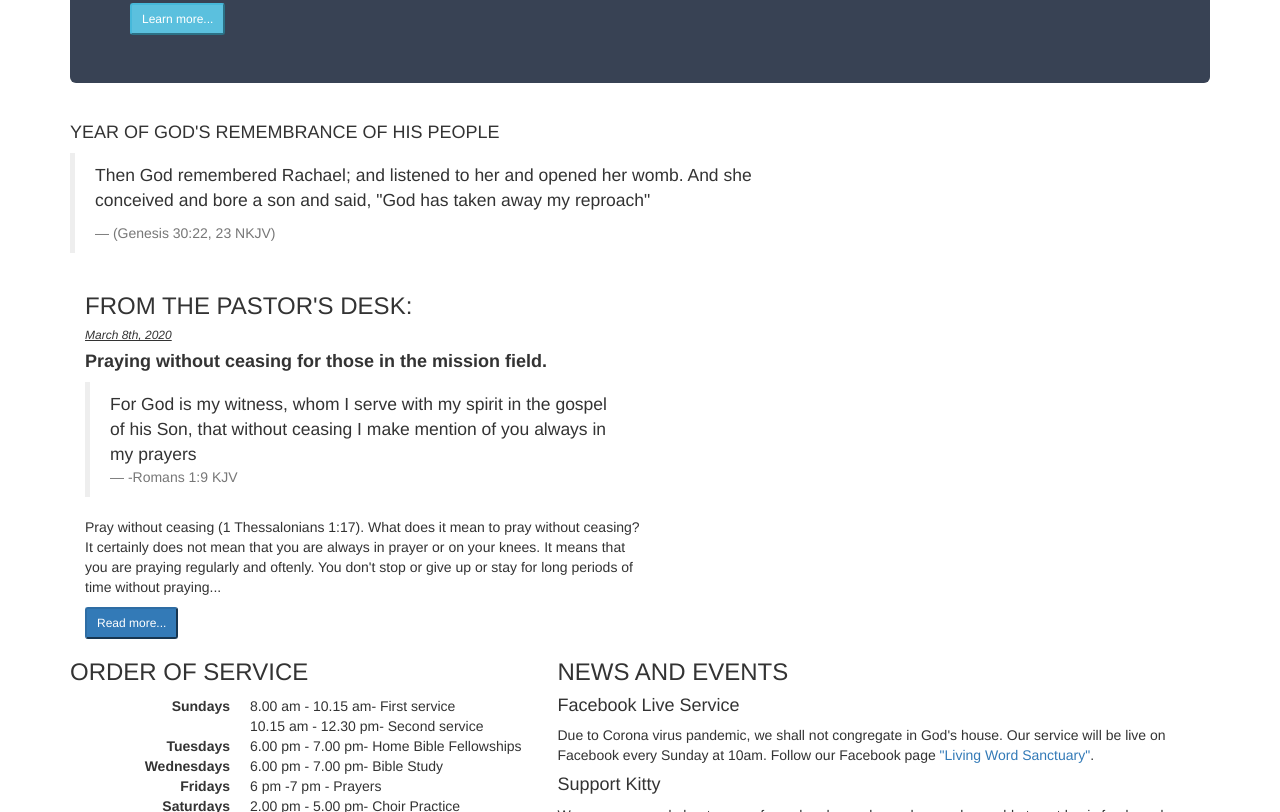
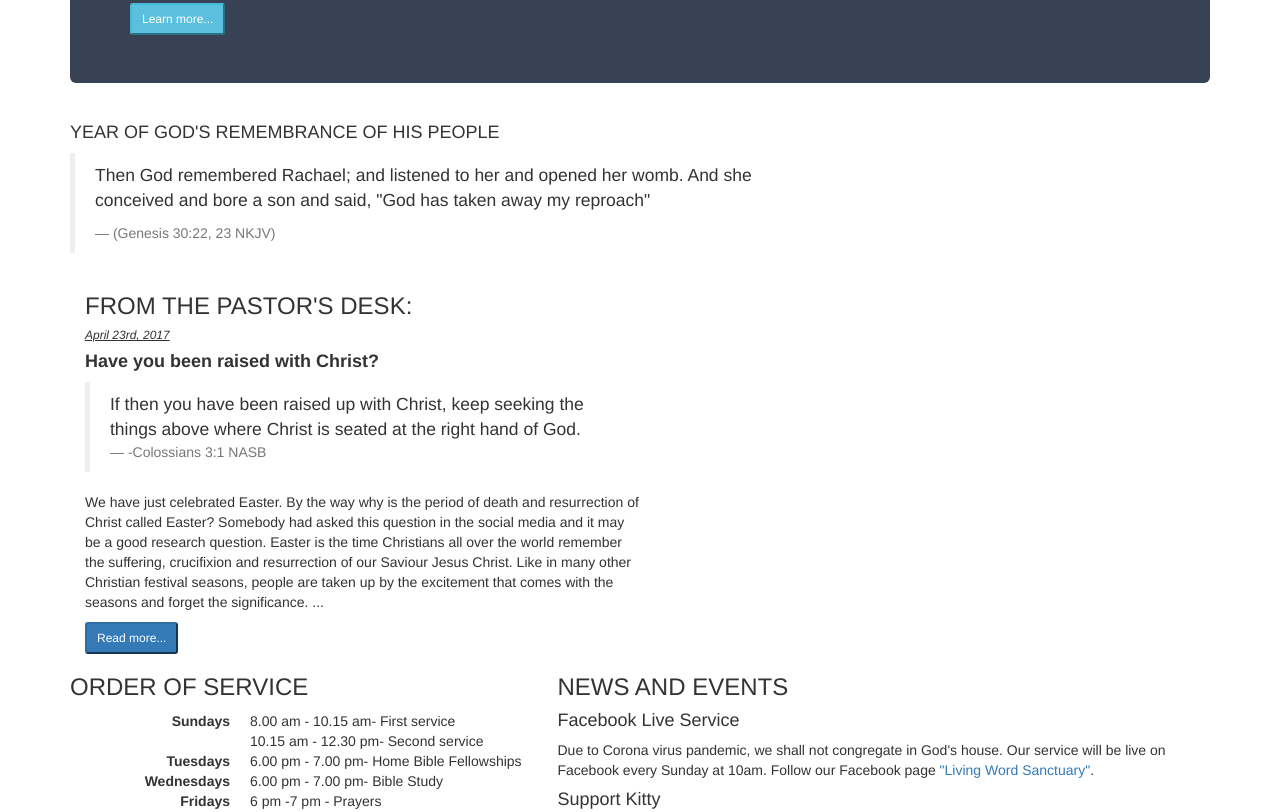
Before and after one commit to Livingwordsanctuary/dcmiritini, a plain HTML site: page index.html in a window 1280 px wide. Shown: the part 414-1226 px from the top of the page. Drawn offline with nearby package versions, Linux system fonts and the light colour scheme.

Commit message:
Update index.html

```diff
--- a/index.html
+++ b/index.html
@@ -127,13 +127,16 @@
 		<div class="row">
 			<div class="col-sm-6">
 				<h3>FROM THE PASTOR'S DESK:</h3>
-				<h6><em><u>March 8th, 2020</u></em></h6>
-				<h4><b>Praying without ceasing for those in the mission field.</b></h4>
+				<h6><em><u>April 23rd, 2017</u></em></h6>
+				<h4><b>Have you been raised with Christ?</b></h4>
 				<p>
 					<blockquote>
-						For God is my witness, whom I serve with my spirit in the gospel of his Son, that without ceasing I make mention of you always in my prayers <footer>-Romans 1:9 KJV</footer>
-					</blockquote></p>
-					<p>Pray without ceasing (1 Thessalonians 1:17). What does it mean to pray without ceasing? It certainly does not mean that you are always in prayer or on your knees. It means that you are praying regularly and oftenly. You don't stop or give up or stay for long periods of time without praying...</p>
+						If then you have been raised up with Christ, keep seeking the things above where Christ is seated at the right hand of God.
+						<footer>-Colossians 3:1 NASB</footer>
+					</blockquote>
+				</p>
+					<p>We have just celebrated Easter. By the way why is the period of death and resurrection of Christ called Easter? Somebody had asked this question in the social media and it may be a good research question. Easter is the time Christians all over the world remember the suffering, crucifixion and resurrection of our Saviour
+          			Jesus Christ. Like in many other Christian festival seasons, people are taken up by the excitement that comes with the seasons and forget the significance. ...</p>
 					<a href="pastorsdesk.html"><button class="btn-primary btn-sm">Read more...</button></a>
 			</div>
 		</div>
```
